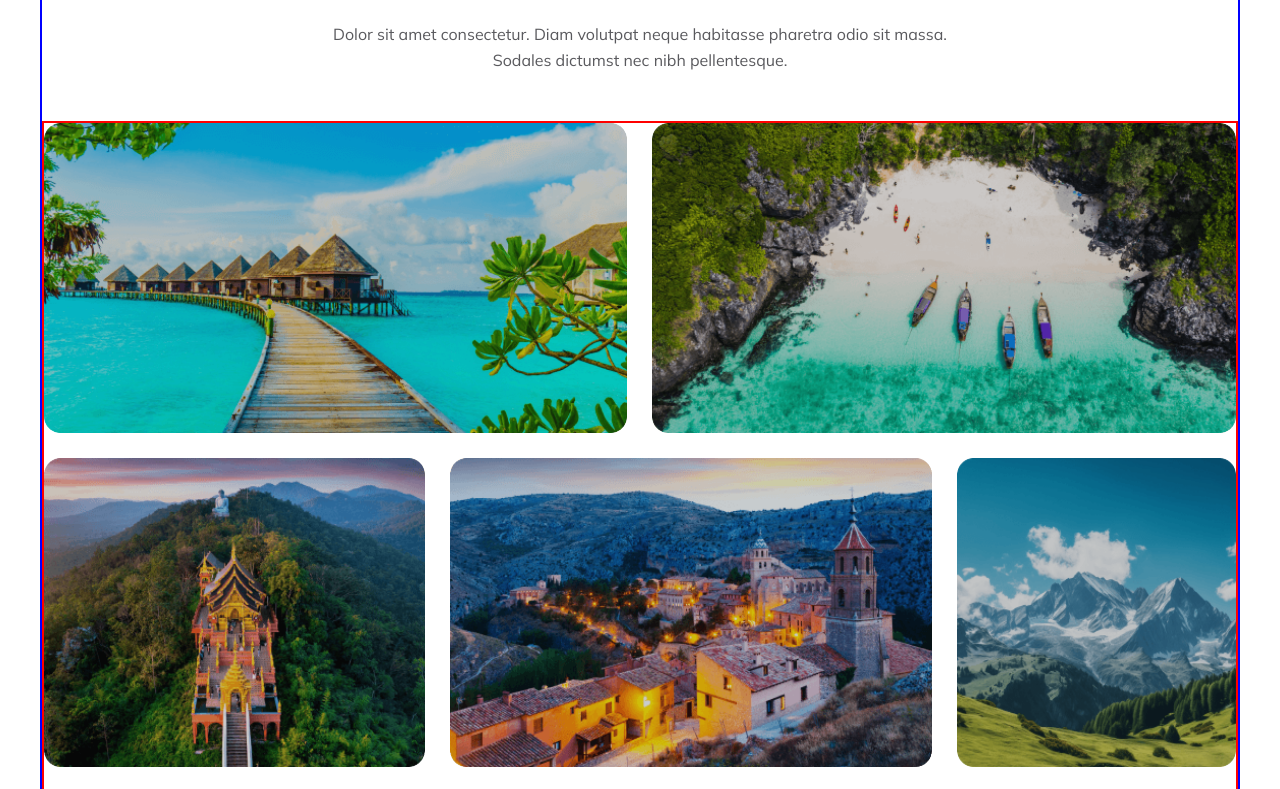
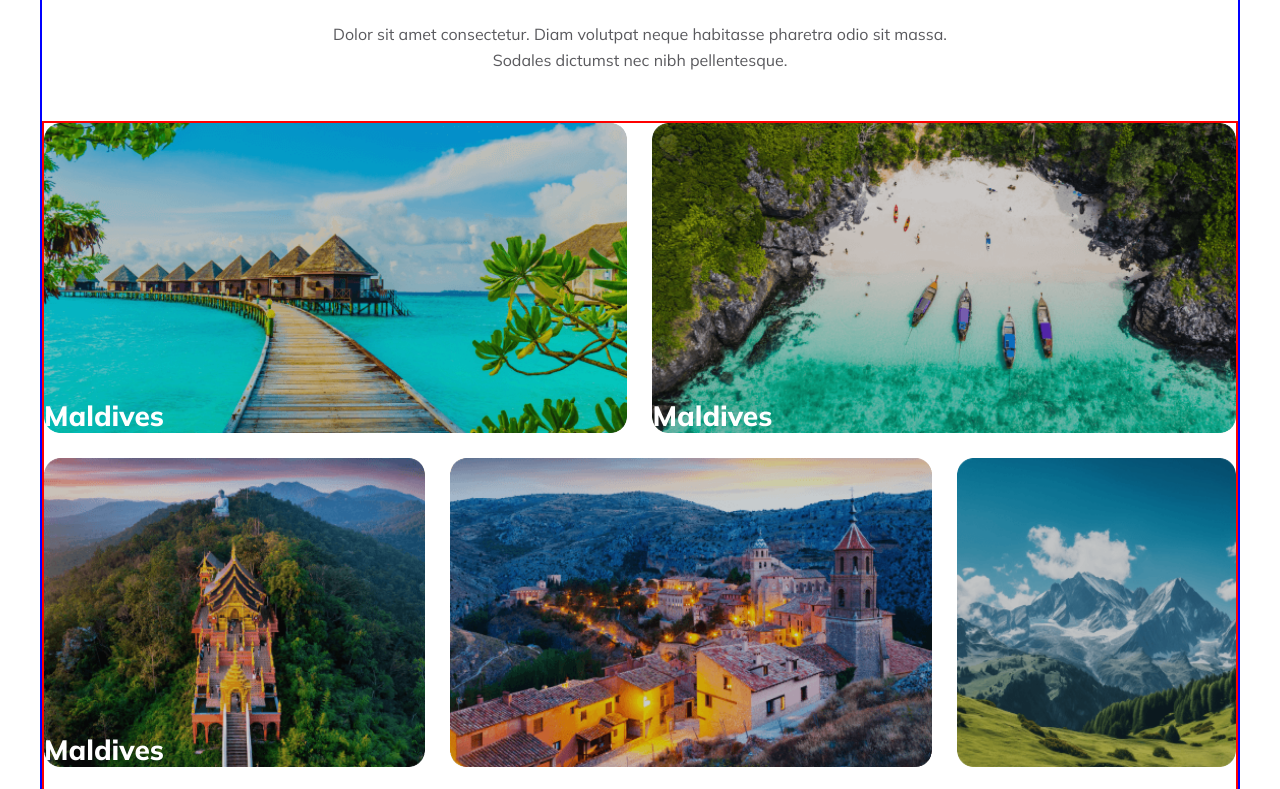
Before and after one commit to Swatimitra78/Assignment-2, a plain HTML site: page index.html in a window 1280 px wide. Shown: the part 1410-2199 px from the top of the page. Drawn offline with Linux system fonts and the light colour scheme.

Commit message:
choice add

```diff
--- a/index.html
+++ b/index.html
@@ -102,7 +102,7 @@
       </div>
     </section>
 
-
+    <!-- destination section start -->
     <section class="destination">
       <div class="destination-text">
         <h3>Choose Your Destination</h3>
@@ -111,29 +111,41 @@
           pellentesque.</p>
       </div>
       <div class="destination-img-grp">
-        <div class="grid-item-img-1">
+        <div class="grid-item-img-1 pic">
           <img src="Images/img1.png" alt="">
+         <div class="text">Maldives</div>
         </div>
-        <div class="grid-item-img-2">
+        <div class="grid-item-img-2 pic">
           <img src="Images/img2.png" alt="">
+          <div class="text">Maldives</div>
         </div>
-        <div class="grid-item-img-3">
+        <div class="grid-item-img-3 pic">
           <img src="Images/img3.png" alt="">
+          <div class="text">Maldives</div>
         </div>
         <div class="grid-item-img-4">
           <img src="Images/img4.png" alt="">
+          <div class="text">Maldives</div>
         </div>
         <div class="grid-item-img-5">
           <img src="Images/img5.png" alt="">
+          <div class="text">Maldives</div>
         </div>
         <div class="grid-item-img-6">
           <img src="Images/img6.png" alt="">
+          <div class="text">Maldives</div>
         </div>
         <div class="grid-item-img-7">
           <img src="Images/img7.png" alt="">
+          <div class="text">Maldives</div>
         </div>
 
       </div>
+
+    </section>
+
+    <!-- Choose section start -->
+    <section>
 
     </section>
 
--- a/styles/style.css
+++ b/styles/style.css
@@ -226,8 +226,7 @@ ul li {
   border: 2px solid blue;
   display: block;
   text-align: center;
-  /* justify-content: center; */
-  /* align-items: center; */
+
 }
 
 .destination p {
@@ -242,6 +241,27 @@ ul li {
   grid-template-columns: repeat(12, 1fr);
   grid-template-rows: repeat(3, 1fr);
   gap: 25px;
+
+}
+.pic{
+  position: relative;
+  display: inline-block;
+}
+.text {
+  color: #FFF;
+  font-size: 28px;
+  font-weight: 800;
+  position: absolute;
+  bottom: 0;
+  left: 0;
+  align-items: center;
+  /* text-align: center;
+  justify-content: center; */
+}
+.center{
+  display: flex;
+  justify-items: center;
+  align-items: center;
 }
 
 .destination-img-grp img {
@@ -284,6 +304,7 @@ ul li {
   grid-column: 1/span 5;
 
 }
+
 .grid-item-img-7 {
   grid-column: 6/span 7;
 
```
